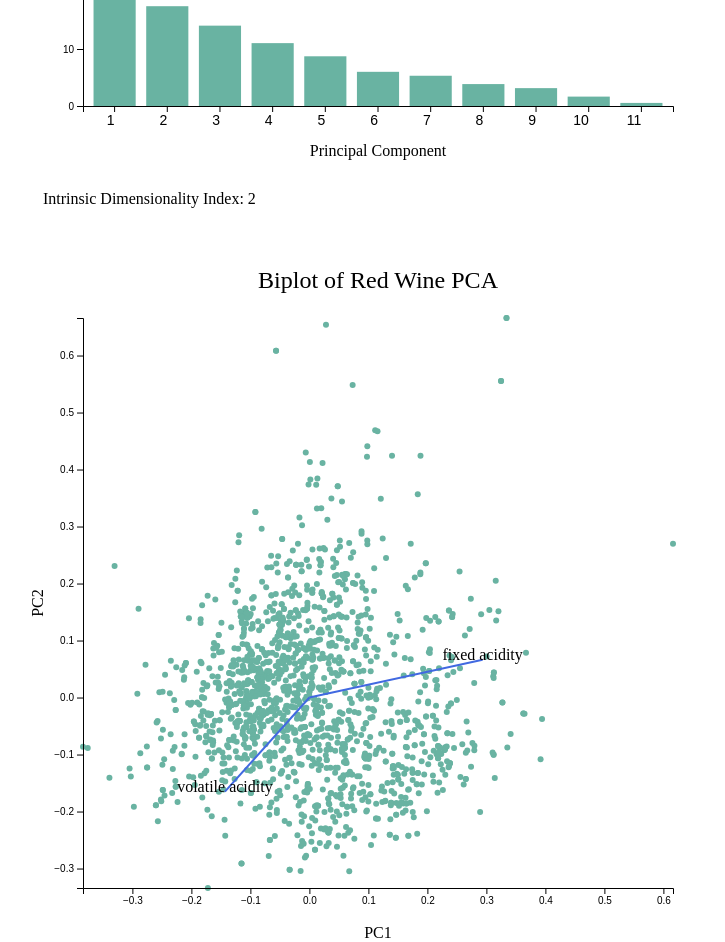
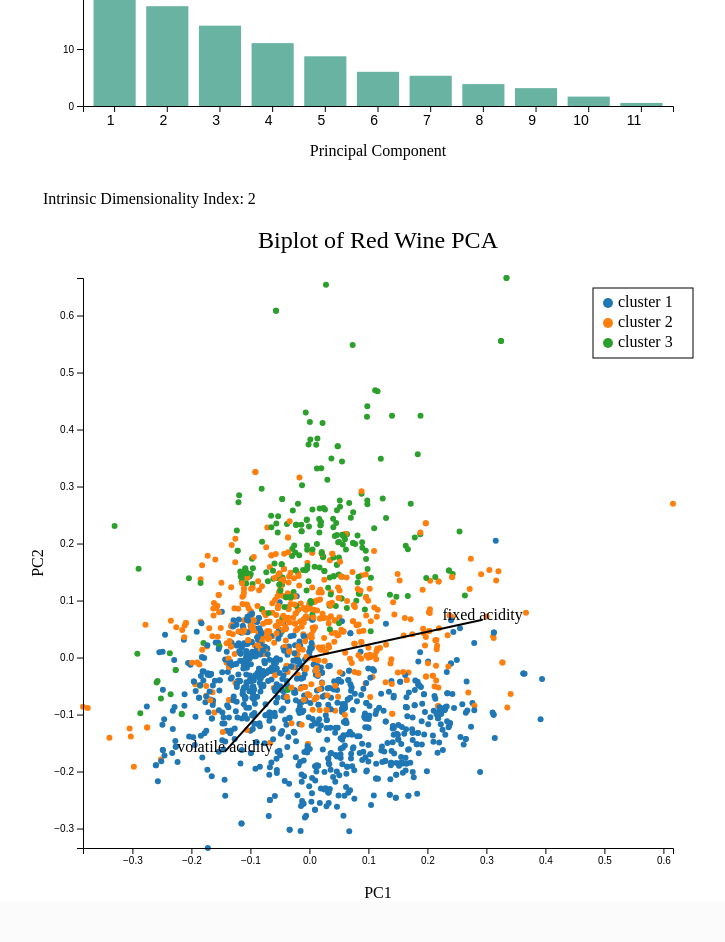
Before and after one commit to zhou5101/CSE564, a Flask app: page / in a window 1280 px wide. Shown: the part 593-1535 px from the top of the page, without its empty margins (267-992 px from the left). After the commit the page ends 1491 px from the top, so only its background shows below. Run offline with Flask 2, Linux system fonts and the light colour scheme.

Commit message:
modified proj2

```diff
--- a/Proj2/server.py
+++ b/Proj2/server.py
@@ -29,6 +29,10 @@ sov = pd.DataFrame(data=pcaModel.components_, columns=[
                    f'PC{i}' for i in range(1, len(df.columns))])
 sov['feature'] = df.columns.values[:-1]
 sov = sov.iloc[:, [i for i in range(-1, len(df.columns)-1)]]
+
+data = df.iloc[:, :-1]
+kmeanModel1 = KMeans(n_clusters=3)
+kmeanModel1.fit(data)
 
 
 @app.route('/')
@@ -72,8 +76,6 @@ def SumSquareLoadings(i):
 
 @app.route('/elbow')
 def elbow():
-    target = df['quality']
-    data = df.iloc[:, :-1]
     distortions = []
     K = range(1, 11)
     for k in K:
@@ -85,11 +87,15 @@ def elbow():
 
 @app.route('/cluster')
 def cluster():
-    data = df.iloc[:, :-1]
-    kmeanModel = KMeans(n_clusters=4)
-    kmeanModel.fit(data)
-    pca2D['cluster'] = kmeanModel.predict(data)
+
+    pca2D['cluster'] = kmeanModel1.predict(data)
     return pca2D.to_json(orient='records')
+
+
+@app.route('/clusterNo')
+def clusterNo():
+
+    return jsonify(kmeanModel1.predict(data).tolist())
 
 
 if __name__ == '__main__':
--- a/Proj2/static/app.js
+++ b/Proj2/static/app.js
@@ -1,6 +1,21 @@
 var prevTabIdx = 0;
 var originX=0;
 var originY = 0;
+const SCRIPT_ROOT = 'http://127.0.0.1:5000/';
+var colorScale = d3.scaleOrdinal(d3.schemeCategory10);
+var categories = ['cluster 1', 'cluster 2', 'cluster 3'];
+var clusterNoURL = `${SCRIPT_ROOT}/clusterNo`;
+var clusterNo =[];
+
+
+async function getCluster() {
+  const res = await fetch(clusterNoURL)
+  clusterNo = await res.json();
+  // console.log(clusterNo)
+}
+
+getCluster();
+
 function openTask(evt, idx) {
     const navbar = document.getElementsByClassName("navbar");
     const content = document.getElementsByClassName("tab");
@@ -12,7 +27,7 @@ function openTask(evt, idx) {
 
     prevTabIdx = idx - 1;
 }
-const SCRIPT_ROOT = 'http://127.0.0.1:5000/';
+
 
 var margin = { top: 30, right: 30, bottom: 50, left: 40 },
     width = 660 - margin.left - margin.right,
@@ -45,3 +60,41 @@ function addChartLabels(container, xLabel, yLabel, title){
     .attr("text-anchor", "middle")
     .text(yLabel);
 }
+
+function addLegend(svg) {
+  // Define the legend size and position
+  const legendWidth = 100;
+  const legendHeight = 20 * categories.length+10;
+  const legendX = 10;
+  const legendY = 10;
+
+  // Create a group element for the legend
+  const legend = svg.append("g")
+    .attr("class", "legend")
+    .attr("transform", "translate(" + (width-margin.right-margin.left-legendX) + "," + legendY + ")");
+
+  // Add a rectangle to the legend for the background
+  legend.append("rect")
+    .attr("width", legendWidth)
+    .attr("height", legendHeight)
+    .style("fill", "#ffffff")
+    .style("stroke", "#000000");
+
+  // Add a circle and label for each color
+  const legendItems = legend.selectAll(".legend-item")
+    .data(categories)
+    .enter().append("g")
+      .attr("class", "legend-item")
+      .attr("transform", function(d, i) { return "translate(10," + (20 * i+10) + ")"; });
+
+  legendItems.append("circle")
+    .attr("cx", 5)
+    .attr("cy", 5)
+    .attr("r", 5)
+    .style("fill", function(d, i) { return colorScale(i); });
+
+  legendItems.append("text")
+    .attr("x", 15)
+    .attr("y", 9)
+    .text(function(d, i) { return categories[i]; });
+}
--- a/Proj2/static/css/style.css
+++ b/Proj2/static/css/style.css
@@ -111,9 +111,7 @@ div.tooltip {
     margin-bottom: 40px;
     /* margin-left: 40px; */
 }
-svg{
-    margin-top: 40px;
-}
+
 table {
     font-family: arial, sans-serif;
     border-collapse: collapse;
--- a/Proj2/static/task1.js
+++ b/Proj2/static/task1.js
@@ -159,7 +159,9 @@ fetch(biplotUrl).then(response=>response.json())
         .attr("cx", d => xScale(d.PC1*scaleX))
         .attr("cy", d => yScale(d.PC2*scaleY))
         .attr("r", 3)
-        .style("fill", "#69b3a2");
+        .style("fill", (d, i) =>{ return colorScale(clusterNo[i]); });
+
+
     originX = xScale(0);
     originY = yScale(0);
     svg.selectAll("line")
@@ -172,7 +174,7 @@ fetch(biplotUrl).then(response=>response.json())
         .attr("x2", d=> xScale(0)+width*d.x*0.6)
         .attr("y2", d=> yScale(0)+height*d.y*0.6)
         .attr("stroke-width", 2)
-        .attr("stroke", "royalblue");
+        .attr("stroke", "black");
         // .attr("marker-end", "url(#arrowhead)");
 
     svg.selectAll("text")
@@ -189,10 +191,10 @@ fetch(biplotUrl).then(response=>response.json())
         .call(xAxis);
 
     svg.append("g")
-        // .attr("transform", `translate(${width}, 0)`)
         .call(yAxis);
 
     addChartLabels(svg, 'PC1', 'PC2', 'Biplot of Red Wine PCA');
+    addLegend(svg);
 })
 
 function updateBiplot(){
@@ -219,7 +221,7 @@ function updateBiplot(){
                     .attr("x2", d=> originX+(width*ele.x)*0.6)
                     .attr("y2", d=> originY+(height*ele.y)*0.6)
                     .attr("stroke-width", 2)
-                    .attr("stroke", "royalblue");
+                    .attr("stroke", "black");
 
                 plot.append('text')
                     .attr("class", "biplot-label")
--- a/Proj2/static/task2.js
+++ b/Proj2/static/task2.js
@@ -28,7 +28,7 @@ function scatterPlot(id, data, x, y){
         .attr("cx", d => xScale(+d[x]))
         .attr("cy", d => yScale(+d[y]))
         .attr("r", 3)
-        .style("fill", "#69b3a2");
+        .style("fill", (d, i) =>{ return colorScale(clusterNo[i]); });
 
     svg.append("g")
         .attr("transform", `translate(0, ${height})`)
@@ -91,8 +91,6 @@ function createScatter(data){
     d3.selectAll('.diagonal')
         .html( (d,i)=> `<p>${names[i]}</p>`);
 
-
-
     const diag = ['a', 'f', 'k', 'p']
     const row =[['b', 'c', 'd'],
     ['e', 'g', 'h'],
@@ -118,3 +116,36 @@ function createScatter(data){
 }
 
 updateTask2();
+
+
+const legendCont=d3.select('#legend-container')
+    .append("svg")
+    .style("width", 100 + 'px')
+    .style("height", 70 + 'px')
+    .append("g");
+
+
+legendCont.append("rect")
+    .attr("width", 100)
+    .attr("height", 70)
+    .style("fill", "#ffffff")
+    .style("stroke", "#000000")
+    .style("margin", "0")
+    .style("display", "inline-block");
+
+const legendItems = legendCont.selectAll(".legend-item")
+    .data(categories)
+    .enter().append("g")
+      .attr("class", "legend-item")
+      .attr("transform", function(d, i) { return "translate(10," + (20 * i+10) + ")"; });
+
+legendItems.append("circle")
+    .attr("cx", 5)
+    .attr("cy", 5)
+    .attr("r", 5)
+    .style("fill", function(d, i) { return colorScale(i); });
+
+legendItems.append("text")
+    .attr("x", 15)
+    .attr("y", 9)
+    .text(function(d, i) { return categories[i]; });
--- a/Proj2/static/task3.js
+++ b/Proj2/static/task3.js
@@ -50,7 +50,7 @@ function screePlot(id, data){
         .attr("r", 3)
         .attr("cx", function (d, i) { return x(i+1); })
         .attr("cy", function (d) { return y(d); })
-        .attr("fill", function(d,i){ return i==3?"red":"royalblue";});
+        .attr("fill", function(d,i){ return i==2?"red":"royalblue";});
 
     svg.append("line")
         .attr('x1', x(1))
@@ -63,10 +63,10 @@ function screePlot(id, data){
         .attr("stroke-width", 2);
 
     svg.append("line")
-        .attr('x1', x(4))
-        .attr('y1', y(data[3]))
-        .attr('x2', x(6.1))
-        .attr('y2', y(859000))
+        .attr('x1', x(3))
+        .attr('y1', y(data[2]))
+        .attr('x2', x(5.3))
+        .attr('y2', y(1091000))
         .attr("fill", "none")
         .attr("stroke", "red")
         .attr("stroke-dasharray", "5,5")
@@ -107,7 +107,6 @@ fetch(cluster).then(res => res.json())
         svg.append("g")
             .call(d3.axisLeft(y));
 
-        const colorScale = d3.scaleOrdinal(d3.schemeCategory10);
 
         svg.selectAll(".data-point")
             .data(data)
@@ -118,6 +117,8 @@ fetch(cluster).then(res => res.json())
             .attr("r", 3)
             .style("fill", function(d) { return colorScale(d.cluster); });
 
-        addChartLabels(svg, "PC1", 'PC2', 'K-Mean Clutering')
+        addChartLabels(svg, "PC1", 'PC2', 'K-Mean Clutering');
+        addLegend(svg);
+
     }
 )
--- a/Proj2/templates/index.html
+++ b/Proj2/templates/index.html
@@ -23,7 +23,7 @@
     </nav>
 
     <section class="wrapper ">
-        <div class="container1 tab active-tab">
+        <div class="container1 tab active-tab" style="margin-top: 40px;">
             <div id="scree">
             </div>
             <p class="d-index">Intrinsic Dimensionality Index:
@@ -36,6 +36,9 @@
 
         <div class="tab">
             <div id="table-container"></div>
+            <div id="legend-container" style="display: flex; justify-content: center; flex-direction: row;">
+                <div style="display: inline-block;"><p>Legend: </p></div>
+            </div>
             <div class="container2">
                 <div class="grid a diagonal" ><p>feature 1</p></div>
                 <div class="grid c "></div>
@@ -57,8 +60,8 @@
         </div>
 
         <div class="container3 tab">
-            <div id="k-mean-elbow"></div>
-            <div id="k-mean-cluster"></div>
+            <div id="k-mean-elbow" style="margin-top: 40px;"></div>
+            <div id="k-mean-cluster" style="margin-top: 40px;"></div>
         </div>
 
     </section>
```
